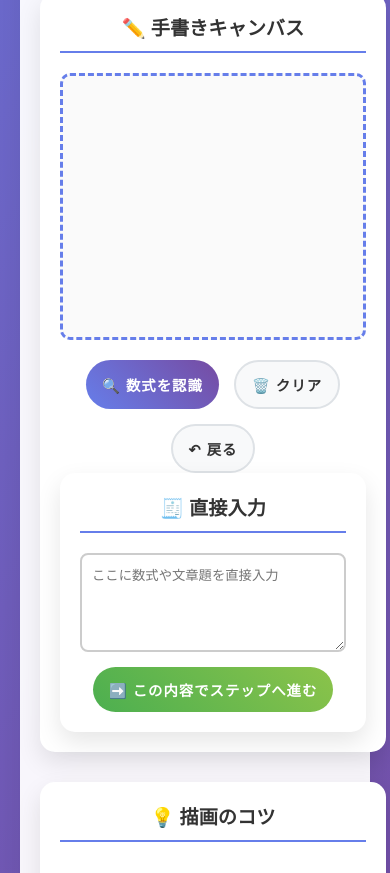
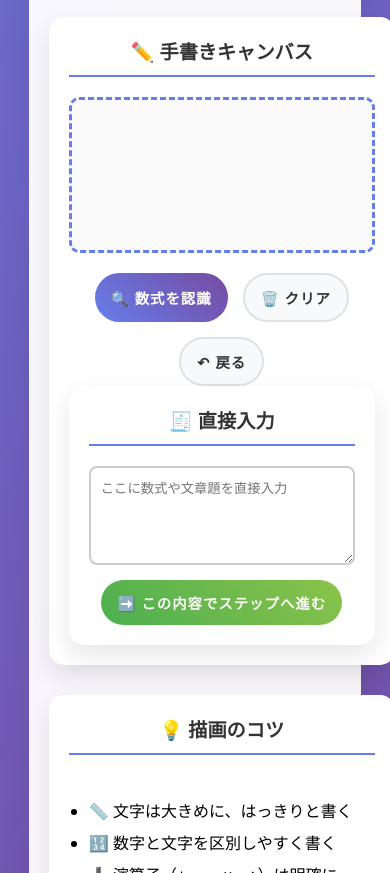
Before and after one commit to karaururi/math, a plain HTML site: page index.html in a window 390 px wide. Shown: the part 996-1869 px from the top of the page. Drawn offline with nearby package versions, Linux system fonts and the light colour scheme.

Commit message:
Update style.css

```diff
--- a/style.css
+++ b/style.css
@@ -2,6 +2,12 @@
     margin: 0;
     padding: 0;
     box-sizing: border-box;
+}
+
+html, body {
+    max-width: 100vw;
+    overflow-x: hidden;
+    overscroll-behavior: none;
 }
 
 body {
@@ -161,7 +167,6 @@ h1 {
     flex: 1;
     display: flex;
     flex-direction: column;
-    min-height: 400px;
 }
 
 #canvas {
@@ -171,6 +176,14 @@ h1 {
     flex: 1;
     background: #fafafa;
     transition: all 0.3s ease;
+    touch-action: none;
+    -webkit-touch-callout: none;
+    -webkit-user-select: none;
+    -khtml-user-select: none;
+    -moz-user-select: none;
+    -ms-user-select: none;
+    user-select: none;
+    pointer-events: auto;
 }
 
 #canvas:hover {
@@ -352,6 +365,18 @@ h1 {
     padding: 15px;
     margin: 15px 0;
     display: none;
+    animation: slideIn 0.3s ease;
+}
+
+@keyframes slideIn {
+    from {
+        opacity: 0;
+        transform: translateY(-10px);
+    }
+    to {
+        opacity: 1;
+        transform: translateY(0);
+    }
 }
 
 .instructions {
@@ -363,34 +388,17 @@ h1 {
 }
 
 @media (max-width: 1200px) {
-
     .main-grid,
     .solution-grid {
         grid-template-columns: 1fr;
     }
 }
 
-@media (max-width: 768px) {
+@media (max-width: 1024px) {
     .container {
-        padding: 20px;
+        max-width: 95%;
     }
 
-    h1 {
-        font-size: 2rem;
-    }
-
-    .workflow-steps {
-        flex-direction: column;
-        align-items: center;
-    }
-
-    .workflow-step {
-        width: 100%;
-        max-width: 300px;
-    }
-}
-
-@media (max-width: 1024px) {
     .main-grid,
     .solution-grid {
         grid-template-columns: 1fr;
@@ -436,6 +444,26 @@ h1 {
     }
 }
 
+@media (max-width: 768px) {
+    .container {
+        padding: 20px;
+    }
+
+    h1 {
+        font-size: 2rem;
+    }
+
+    .workflow-steps {
+        flex-direction: column;
+        align-items: center;
+    }
+
+    .workflow-step {
+        width: 100%;
+        max-width: 300px;
+    }
+}
+
 @media (max-width: 600px) {
     .btn {
         font-size: 0.9rem;
@@ -459,3 +487,8 @@ h1 {
         font-size: 0.9rem;
     }
 }
+
+.btn:focus {
+    outline: 2px solid #667eea;
+    outline-offset: 2px;
+}
```
